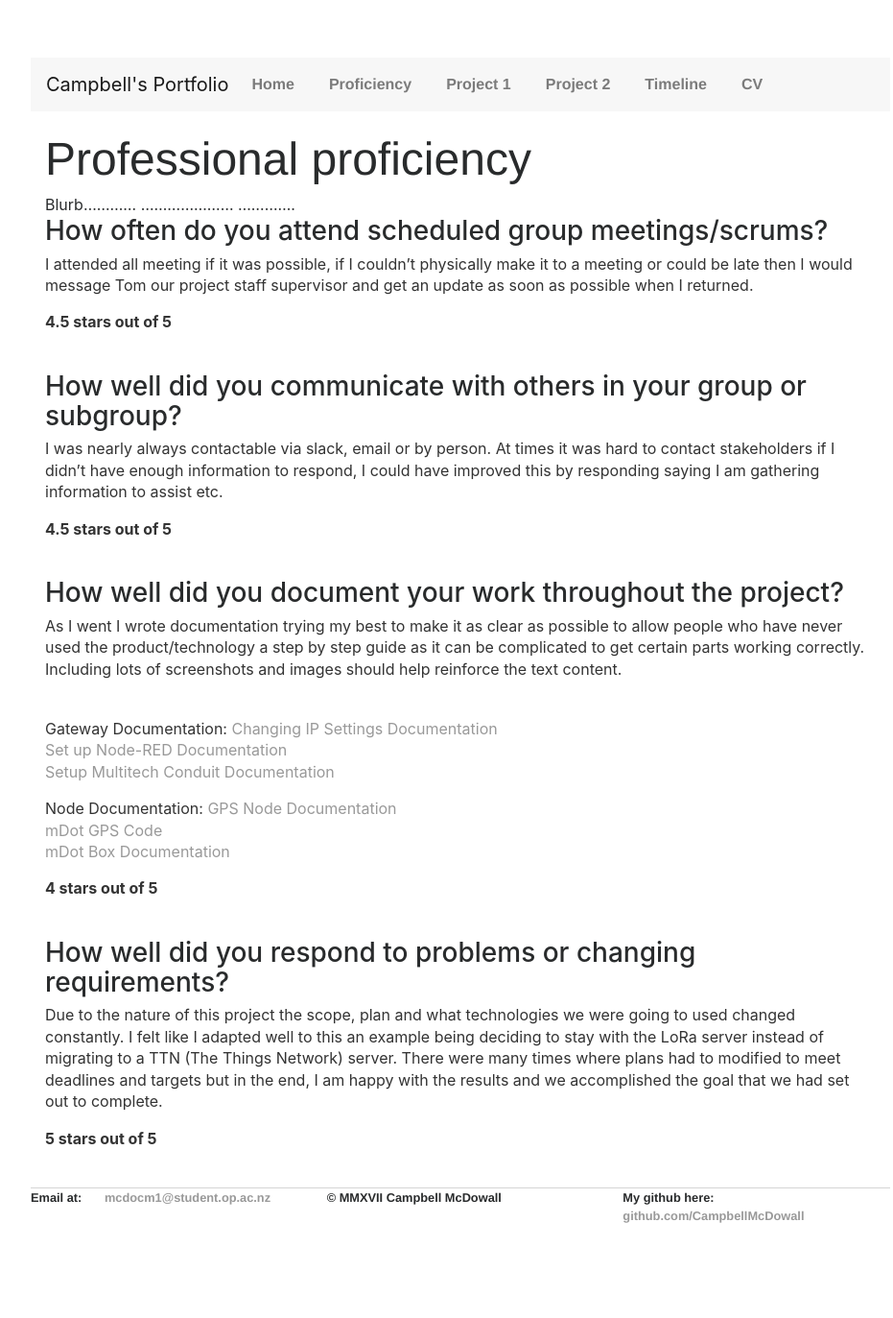
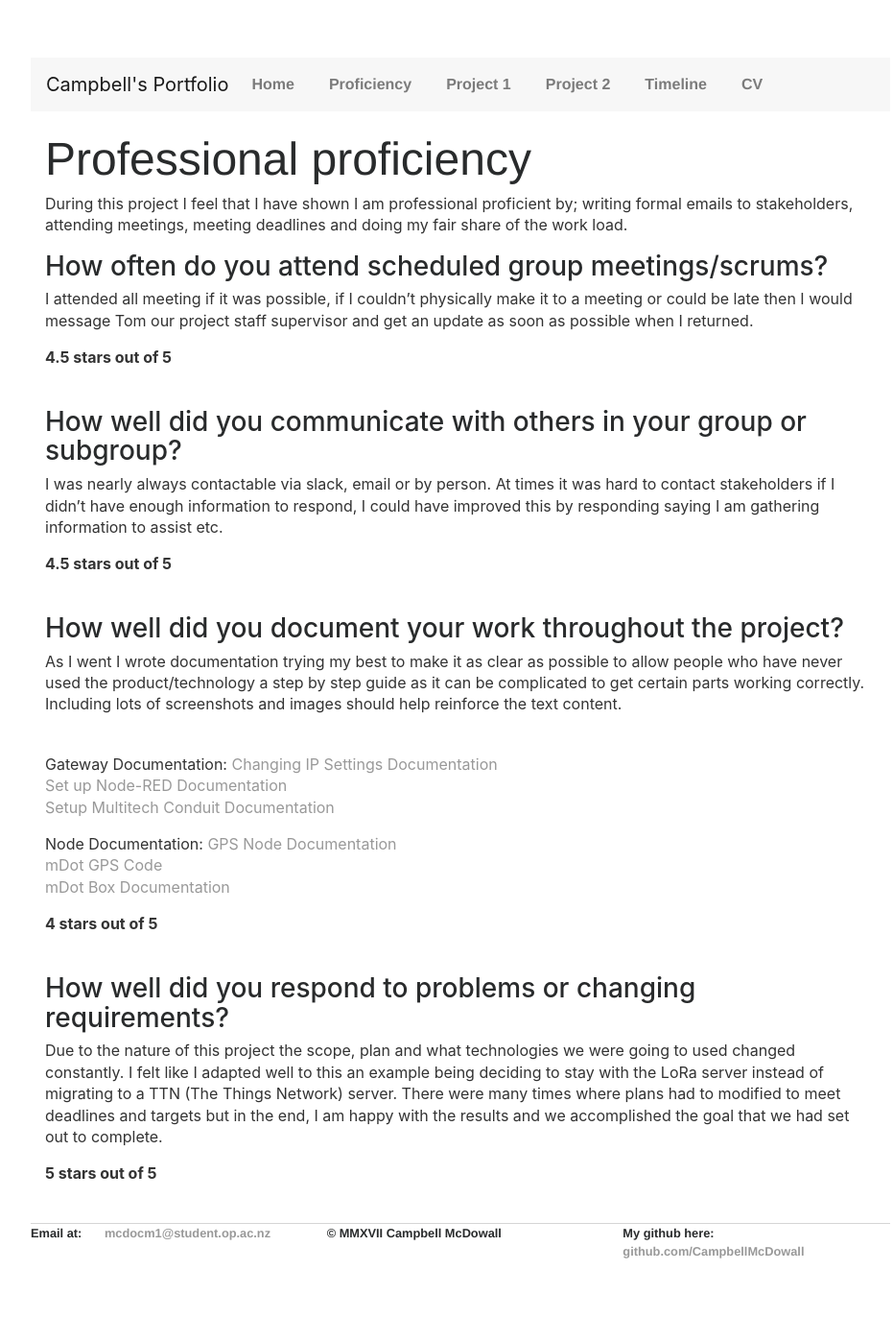
Before and after one commit to CampbellMcDowall/CampbellMcDowall.github.io, a Jekyll site: the page built from professionalProficiency.html, in a window 1280 px wide. Shown: the whole page at 96% size, without its empty margins (160-1091 px from the left). Built offline with Jekyll 4.4.1, drawn with Linux system fonts in a browser that asks for light colours; nearby versions of some CDN libraries; library files that are not in the unit come from our copies; before the commit the page ends 1336 px from its top, so only the background shows below that.

Commit message:
Update professionalProficiency.html

```diff
--- a/professionalProficiency.html
+++ b/professionalProficiency.html
@@ -6,9 +6,9 @@ title: Professional proficiency
 
 <h1>Professional proficiency</h1>
 
-Blurb…………
-…………………
-………….
+<p>During this project I feel that I have shown I am professional proficient by; writing formal emails
+  to stakeholders, attending meetings, meeting deadlines and doing my fair share of the work load.
+</p>
 
 
 <h3>How often do you attend scheduled group meetings/scrums?</h3>
```
